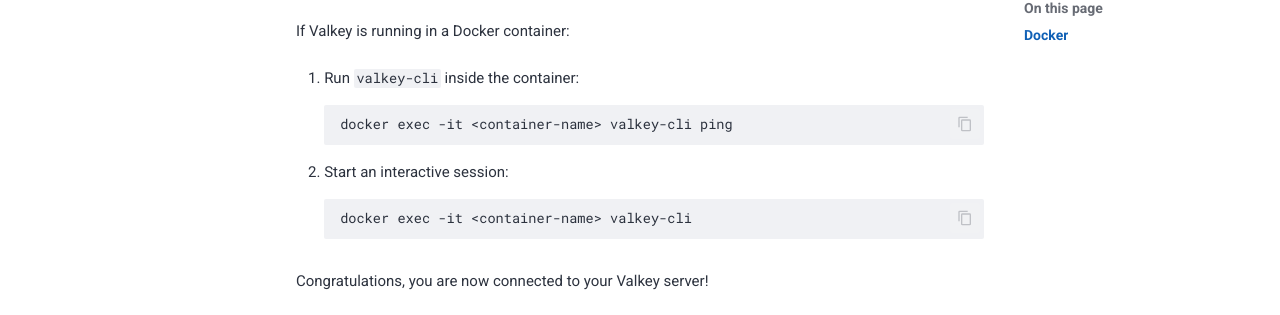
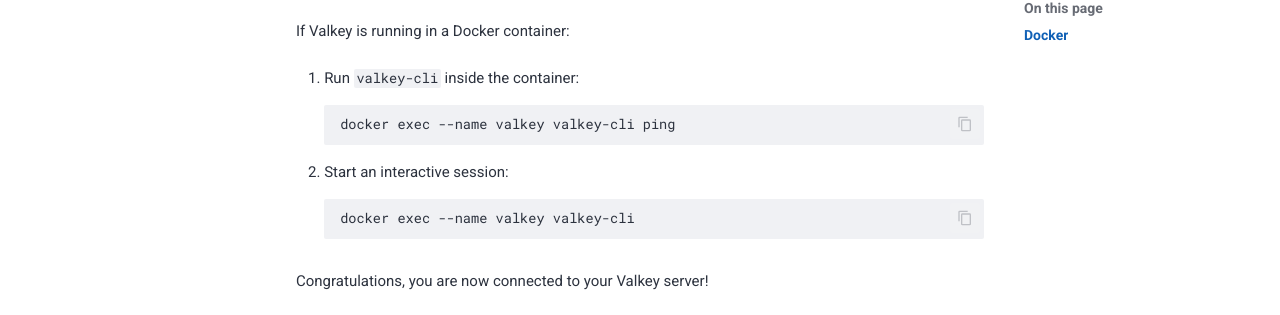
Before and after one commit to percona/percona-valkey-doc, an MkDocs documentation site: the page built from docs/installation/connect.md, in a window 1280 px wide and 981 px high. Shown: the part 584-899 px from the top of the window. Built offline with MkDocs 1.6.1 and Material for MkDocs 9.7.7, drawn with Linux system fonts in a browser that asks for light colours; nearby versions of some CDN libraries; some web fonts are replaced; comment, search, counter and statistics services are not loaded.

Commit message:
Fix installation docs examples
This change updates the installation docs to use the documented bash prompt fenced block format and corrects the Docker CLI examples for connecting to a running Valkey container. It also clarifies the installation prerequisite wording by fixing the Redis conflict warning and tightening the introductory sentence for accuracy.

Signed-off-by: Dragos Andriciuc <andriciucdragos@protonmail.com>

````diff
--- a/docs/installation/connect.md
+++ b/docs/installation/connect.md
@@ -4,14 +4,14 @@ After installing and starting Valkey, verify that the server is running:
 
 1. Check connectivity:
 
-    ```bash
+    ```{.bash data-prompt="$"}
     valkey-cli ping
     PONG
     ```
 
 2. Start an interactive session:
 
-    ```bash
+    ```{.bash data-prompt="$"}
     valkey-cli
     ```
 
@@ -27,14 +27,14 @@ If Valkey is running in a Docker container:
 
 1. Run `valkey-cli` inside the container:
 
-    ```bash
-    docker exec -it <container-name> valkey-cli ping
+    ```{.bash data-prompt="$"}
+    docker exec --name valkey valkey-cli ping
     ```
 
 2. Start an interactive session:
 
-    ```bash
-    docker exec -it <container-name> valkey-cli
+    ```{.bash data-prompt="$"}
+    docker exec --name valkey valkey-cli
     ```
 
 Congratulations, you are now connected to your Valkey server!
````
Also changed, not shown: docs/installation/installation.md (+2 -2 lines).
